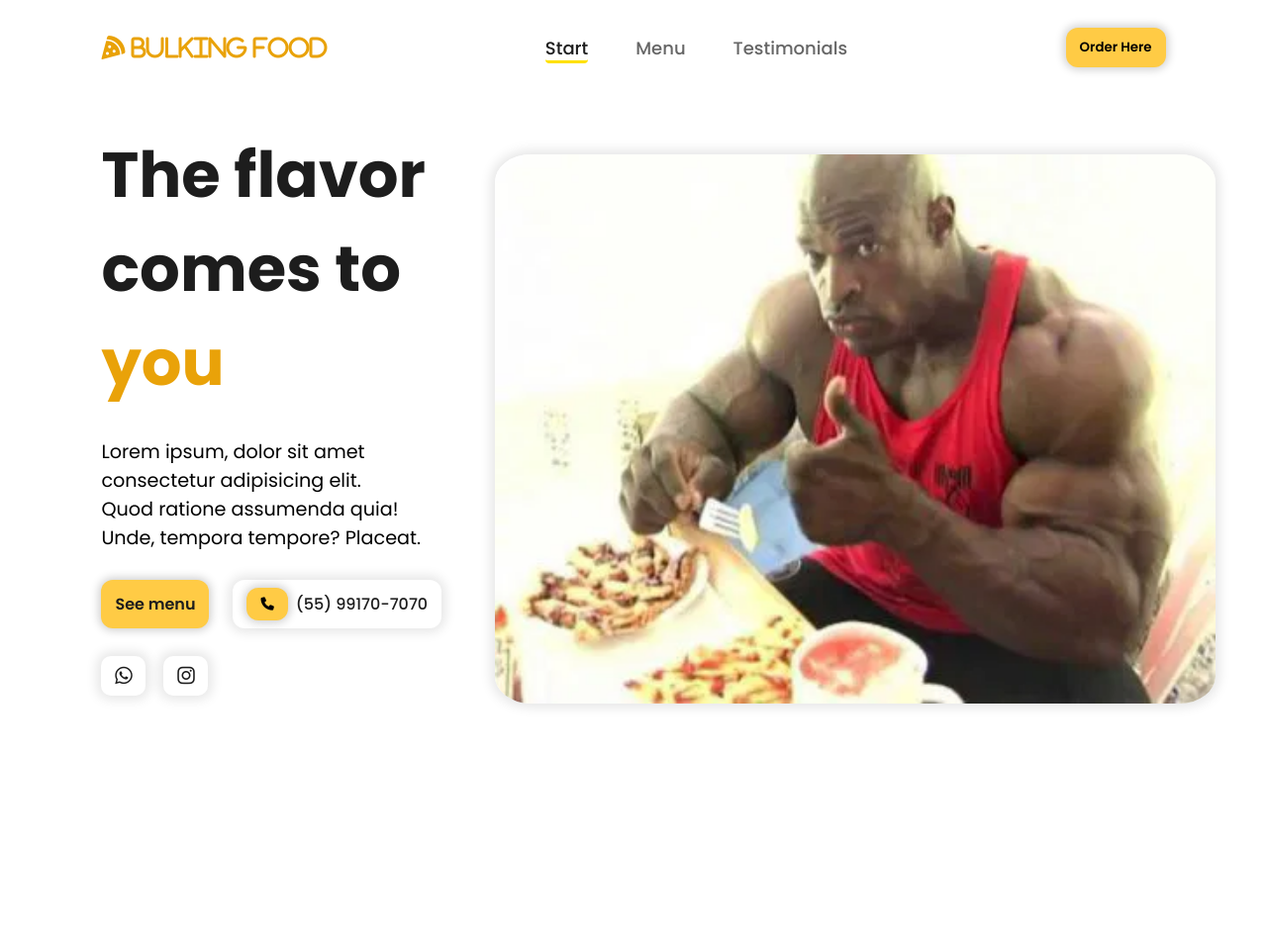
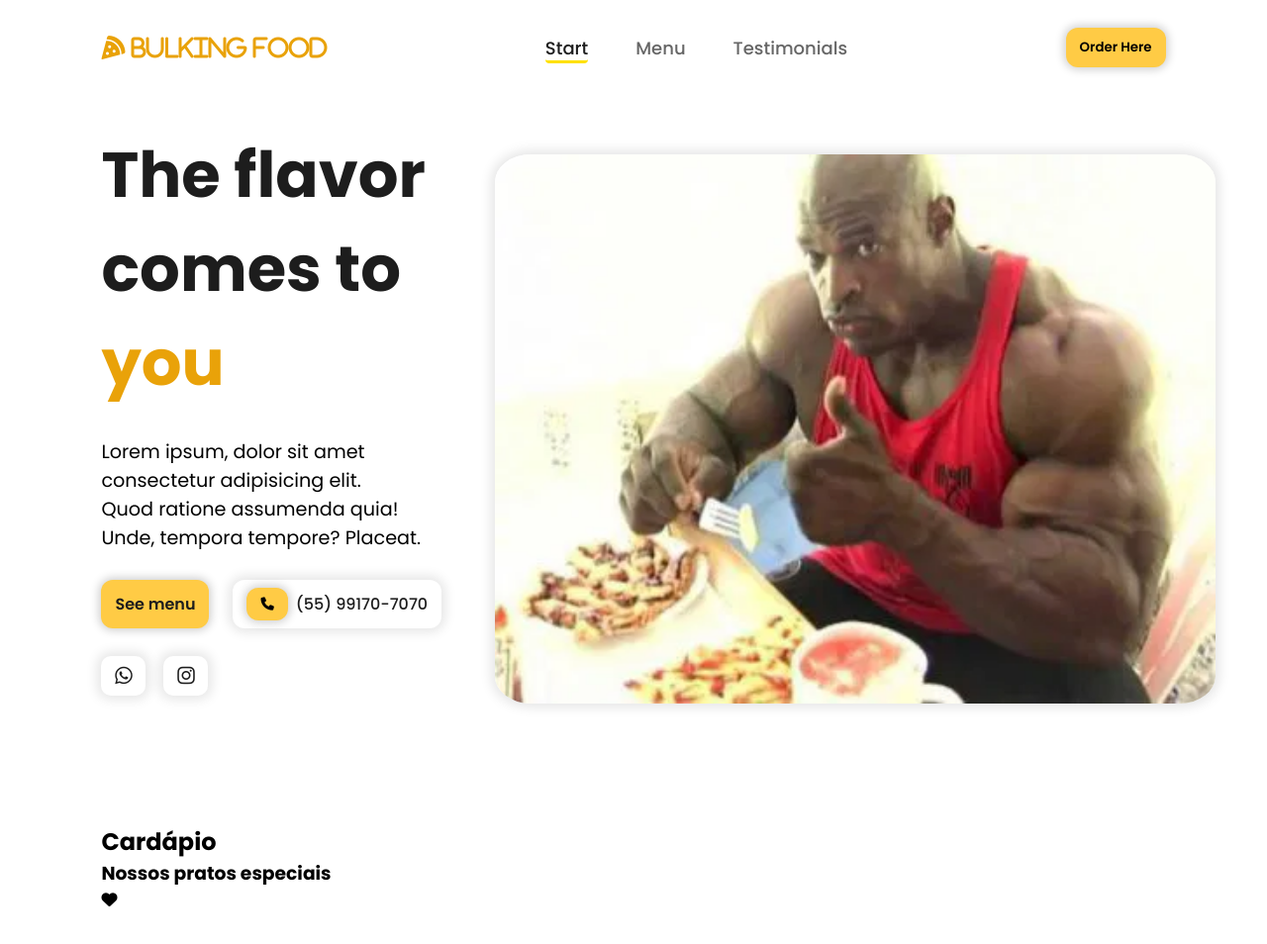
Before and after one commit to itsBINHO/Bulking-Food, a website: page index.html in a window 1280 px wide. Shown: the whole page at 99% size. Before the commit the page ends 861 px from the top, so only its background shows below. Drawn offline with nearby package versions, Linux system fonts and the light colour scheme.

Commit message:
Added images to files

```diff
--- a/index.html
+++ b/index.html
@@ -112,7 +112,20 @@
             </div>
         </section>
 
-        <section id="menu"></section>
+        <section id="menu">
+            <h2 class="section-title"> Cardápio</h2>
+            <h3 class="section-subtitle">Nossos pratos especiais</h3>
+
+            <div id="dishes">
+                <div class="dish">
+                    <div class="dish-heart">
+                        <i class="fa solid fa-heart"></i>
+                    </div>
+
+                    <img src="" alt="">
+                </div>
+            </div>
+        </section>
     </main>
 
     <script src="src/javaScript/script.js"></script>
```
Also changed, not shown: src/images/avatar.png (added), src/images/chef.png (added), src/images/dish.png (added), src/images/dish2.png (added), src/images/dish3.png (added), src/images/dish4.png (added).
